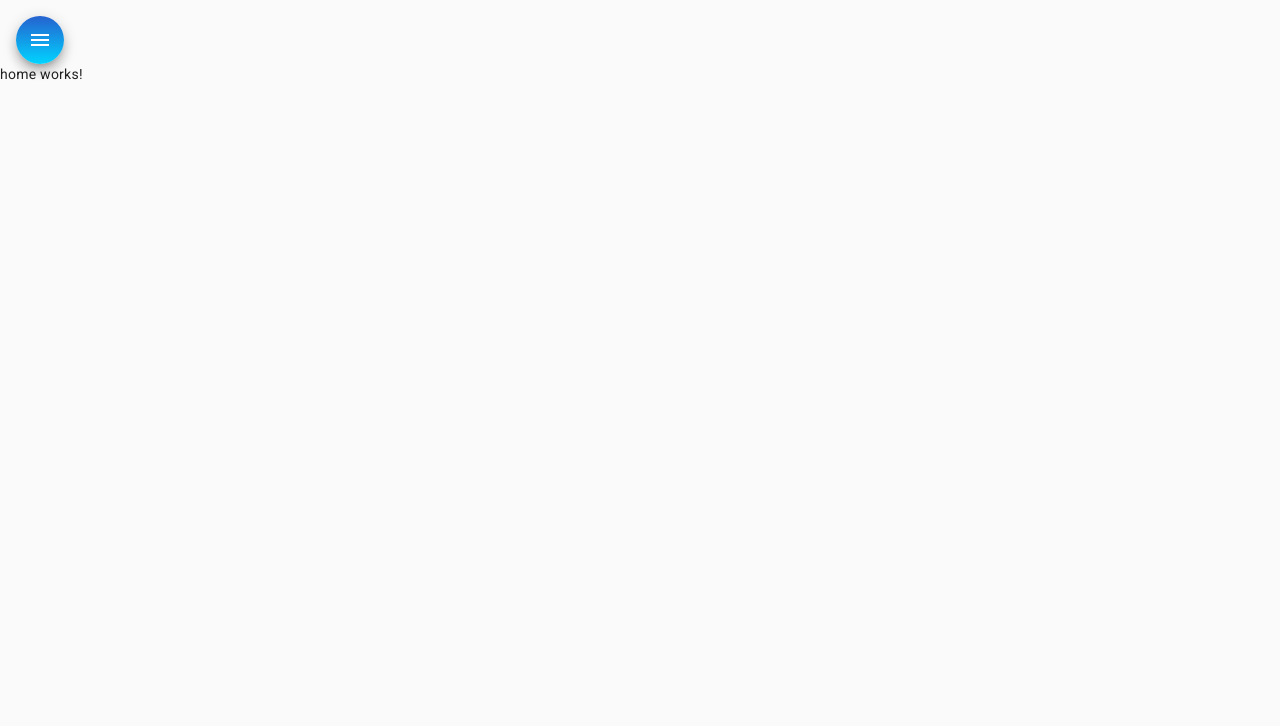
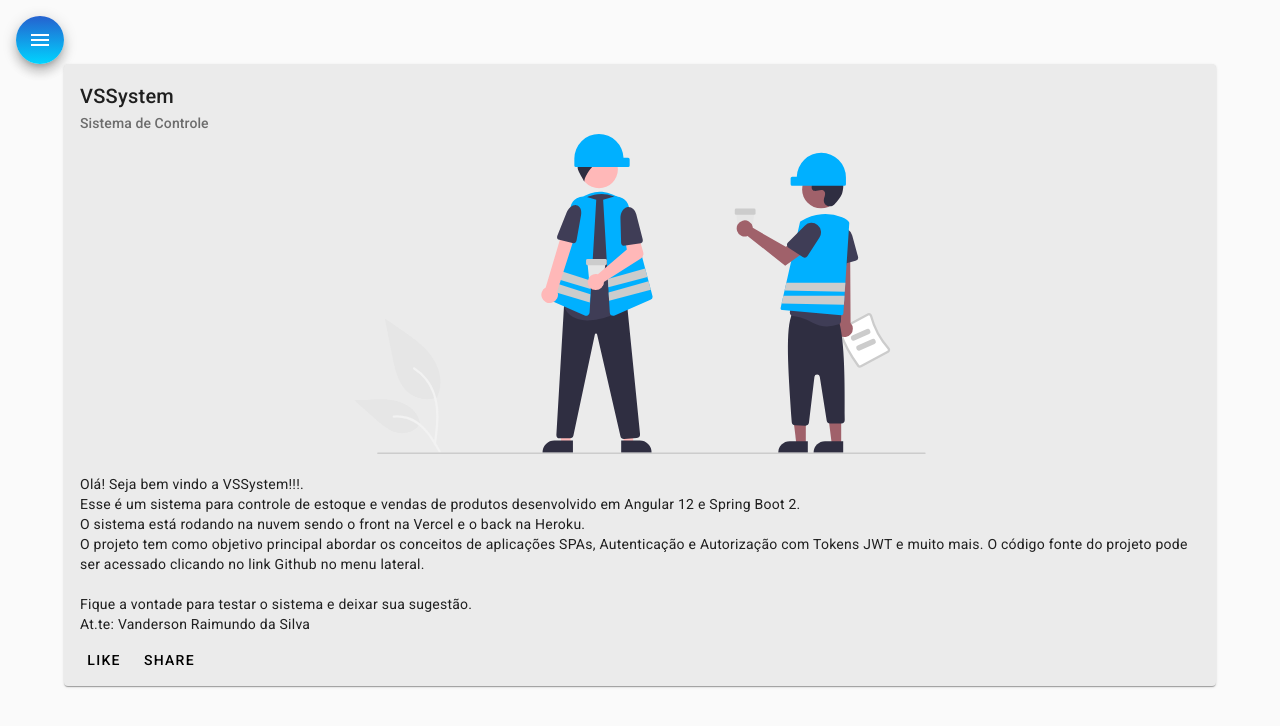
Before and after one commit to Vanderson-Silva/VSSystem-Sistema-Vendas-Front-Angular, an Angular app: page /home in a window 1280 px wide. Shown: the top 726 px of the page. Built offline with nearby package versions, Linux system fonts and the light colour scheme.

Commit message:
HTML e CSS para componente Home

```diff
--- a/src/app/components/home/home.component.css
+++ b/src/app/components/home/home.component.css
@@ -0,0 +1,10 @@
+.card{
+    width: 90%;
+    margin: auto;
+    background-color: rgb(235, 235, 235)
+}
+
+img{
+    height: 20rem;
+
+}
--- a/src/app/components/home/home.component.html
+++ b/src/app/components/home/home.component.html
@@ -1 +1,23 @@
-<p>home works!</p>
+<mat-card class="card">
+    <mat-card-header>
+
+      <mat-card-title>VSSystem</mat-card-title>
+      <mat-card-subtitle>Sistema de Controle</mat-card-subtitle>
+    </mat-card-header>
+    <img mat-card-image src="assets/img/home-image.svg" alt="Imagem Home">
+    <mat-card-content> <br />
+        <p>
+            Olá! Seja bem vindo a VSSystem!!!.<br />
+            Esse é um sistema para controle de estoque e vendas de produtos desenvolvido em Angular 12 e
+            Spring Boot 2. <br />O sistema está rodando na nuvem sendo o front na Vercel e o back na Heroku.<br />
+            O projeto tem como objetivo principal abordar os conceitos de aplicações SPAs, Autenticação e Autorização com
+            Tokens JWT e muito mais. O código fonte do projeto pode ser acessado clicando no link Github no menu lateral.
+            <br /><br /> Fique a vontade para testar o sistema e deixar sua sugestão.
+            <br /> At.te: Vanderson Raimundo da Silva
+           </p>
+    </mat-card-content>
+    <mat-card-actions>
+      <button mat-button>LIKE</button>
+      <button mat-button>SHARE</button>
+    </mat-card-actions>
+  </mat-card>
```
Also changed, not shown: src/assets/img/home-image.svg (added).
